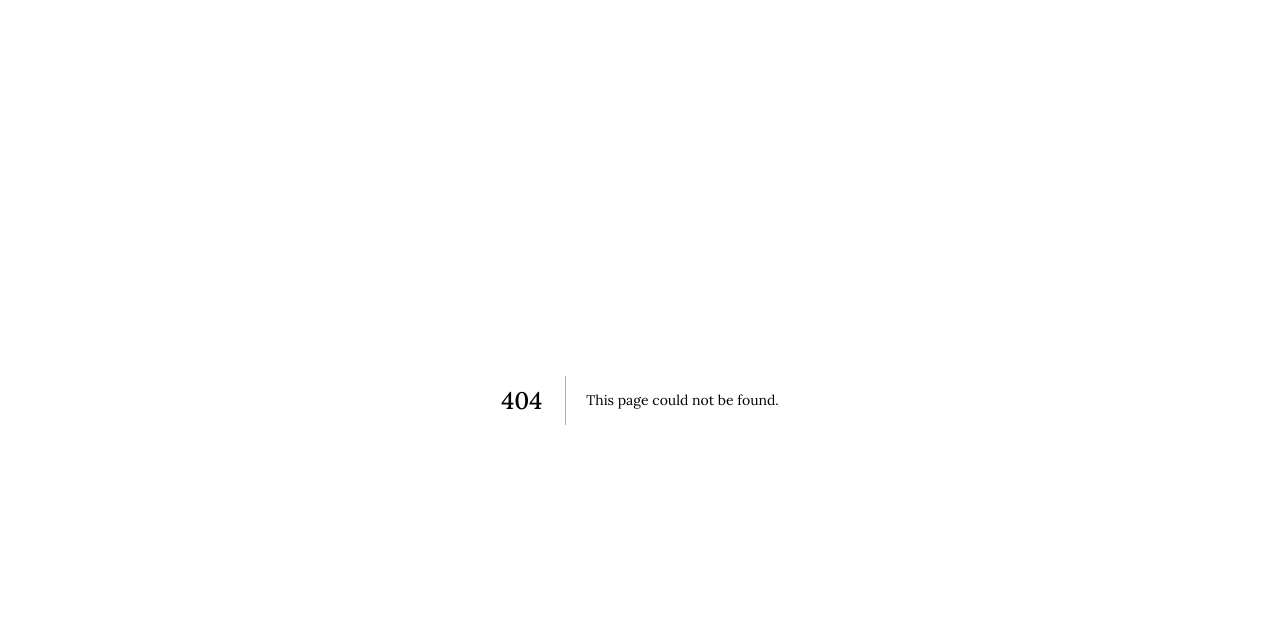
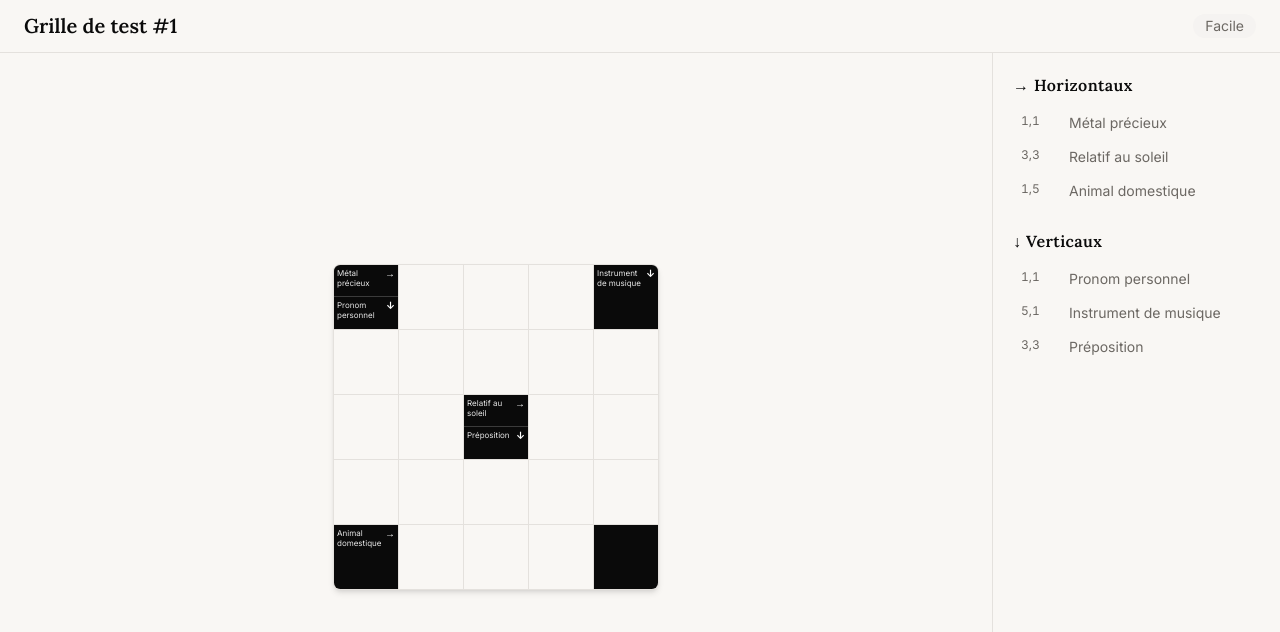
Before and after one commit to Chris-Verichon/word-mesh, a Next.js app: page /play/1 in a window 1280 px wide. Before the commit this address had no page. Shown: the top 632 px of the page. Built offline with nearby package versions, Linux system fonts and the light colour scheme.

Commit message:
feat(play): add static /play/[slug] game page and /play lobby placeholder

```diff
--- /dev/null
+++ b/app/play/[slug]/page.tsx
@@ -0,0 +1,41 @@
+import { FIXTURE_GRID } from "@/lib/grid/fixtures";
+import { CrosswordGrid } from "@/components/grid/CrosswordGrid";
+import { CluePanel } from "@/components/grid/CluePanel";
+
+// Static render for feature/grid-display.
+// Room data and real-time sync will be wired in feature/room-system.
+// The slug is ignored for now — the fixture grid is always displayed.
+export default async function PlayPage({
+  params,
+}: {
+  params: Promise<{ slug: string }>;
+}) {
+  await params; // consumed to satisfy Next.js 16 async params requirement
+
+  const grid = FIXTURE_GRID;
+
+  return (
+    <div className="flex h-screen flex-col">
+      {/* Room header */}
+      <header className="flex shrink-0 items-center justify-between border-b px-6 py-3">
+        <h1 className="font-serif text-xl font-semibold">{grid.title}</h1>
+        <span className="bg-muted text-muted-foreground rounded-full px-3 py-0.5 text-sm capitalize">
+          {grid.difficulty}
+        </span>
+      </header>
+
+      {/* Main game area: grid + clue panel */}
+      <main className="flex min-h-0 flex-1 overflow-hidden">
+        {/* Grid — centered in remaining space */}
+        <div className="flex flex-1 items-center justify-center p-8">
+          <CrosswordGrid cells={grid.cells} width={grid.width} height={grid.height} />
+        </div>
+
+        {/* Clue panel — fixed width, scrollable */}
+        <aside className="w-72 shrink-0 overflow-y-auto border-l p-5">
+          <CluePanel cells={grid.cells} width={grid.width} height={grid.height} />
+        </aside>
+      </main>
+    </div>
+  );
+}
--- /dev/null
+++ b/app/play/page.tsx
@@ -0,0 +1,13 @@
+// Lobby — placeholder until feature/room-system wires up grid selection and room creation
+export default function PlayLobbyPage() {
+  return (
+    <main className="flex flex-1 items-center justify-center px-4 py-16">
+      <div className="text-center">
+        <h1 className="font-serif text-3xl font-semibold">Jouer</h1>
+        <p className="text-muted-foreground mt-3 text-base">
+          La sélection de grilles et la création de salles arrivent bientôt.
+        </p>
+      </div>
+    </main>
+  );
+}
```
